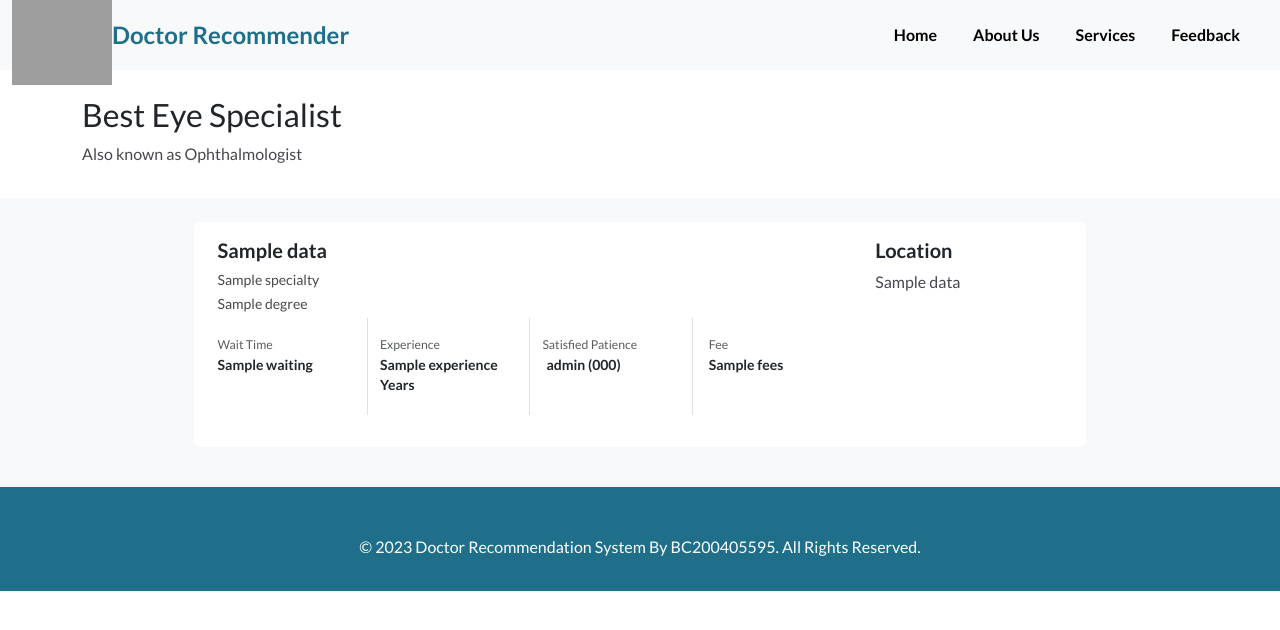
After one commit to E3zz/Doctor-Recommendation-System, a Flask app: template templates/eye_recommendation.html in a window 1280 px wide. The commit adds this page. Shown: the top 630 px of the page. Run offline with Flask 3, Linux system fonts and the light colour scheme; the template is opened without the code that fills it: most values are stand-ins (such as "Sample title", 1, 10 or a date in 2020); grey boxes are pictures that could not be loaded.

Commit message:
Feedback page and feedback storage logic

```diff
--- a/app.py
+++ b/app.py
@@ -1,8 +1,10 @@
 from flask import Flask, render_template, request, g
 from flask_caching import Cache
 from recommend import recommended_doctors
+from database import user_feedback
 
 app = Flask(__name__)
+db_operations = user_feedback("mongodb+srv://yahyakhalid1272:Cj%40123456@mydb.kudw48y.mongodb.net/")
 cache = Cache(app, config={'CACHE_TYPE': 'simple'})
 cache.init_app(app)
 
@@ -67,5 +69,29 @@ def pediatrician():
     return render_template("pediatrician_recommendation.html", data=pediatrician_doctors)
 
 
+@app.route("/Eye")
+@cache.memoize(100)
+def eye():
+    data = recommendations()
+    eye_doctors = [doctor for doctor in data if 'eye specialist' in doctor['Specialty'].lower()]
+    return render_template("eye_recommendation.html", data=eye_doctors)
+
+
+@app.route("/feedback", methods=['GET', 'POST'])
+def feedback():
+    # fetch data from the form and save it into the database
+    if request.method == 'POST':
+        print(request.form)  # Check if form data is being received correctly
+        name = request.form['name']
+        email = request.form['email']
+        feedback_text = request.form['message']
+        speciality = request.form['speciality']
+        db_operations.save_feedback(name, email, feedback_text, speciality)
+
+        return render_template("feedback.html", success=True)
+    # Logic for handling GET request
+    return render_template("feedback.html")
+
+
 if __name__ == "__main__":
     app.run(host='0.0.0.0', debug=False, port=5000)
--- a/static/css/style.css
+++ b/static/css/style.css
@@ -48,6 +48,8 @@ body {
 .border-orange:hover{
   border: 1px solid var(--orange);
 }
+
+
 
 
 /* header  */
@@ -164,6 +166,16 @@ h1{
 .btn:hover{
   background-color: var(--orange);
 }
+/* feedback section  */
+
+.feedback-section{
+  padding-top: 80px;
+}
+/* section footer  */
+.section-footer{
+  min-height: 50px;
+  padding:  10px;
+}
 
 /* section specialties  */
 
@@ -191,10 +203,18 @@ h1{
   margin: 0 auto;
 }
 
+
 .card h4 {
   font-size: 18px;
   margin-bottom: 10px;
 }
+#parent-container {
+  display: flex;
+  justify-content: center;
+  align-items: center;
+  height: 100vh; /* This will make the container take up the full height of the viewport */
+}
+
 .fw-bolder {
   color:#1F6F8B;
 }
@@ -211,6 +231,9 @@ h1{
 
 /* recomendation pages css  */
 /* gynecologist */
+
+.d-flex align-items-center{}
+
 
 .gynecologist-recomendation-section{
   padding-top: 80px;
--- /dev/null
+++ b/templates/eye_recommendation.html
@@ -0,0 +1,70 @@
+{% extends "layout.html" %}
+{% block body %}
+
+<section class="gynecologist-recomendation-section">
+    <div class="container">
+        <!-- row  -->
+        <div class="row">
+            <div class="py-3">
+                <h2 class="text-bold">Best Eye Specialist</h2>
+                <p class="text-grey">Also known as Ophthalmologist </p>
+            </div>
+        </div>
+    </div>
+  </section>
+
+
+<section class="gynecologist-recomendation-list-section bg-light">
+    {% for i in data %}
+  <div class="container">
+      <!-- row 1 card-1 -->
+
+      <div class="row card-row py-4">
+            <div class="col card mb-3 border-0 px-2">
+                <!-- card  -->
+                <div class="card mb-3 border-0">
+                    <!-- row  -->
+                    <div class="row g-0">
+                        <!-- col  -->
+                        <div class="card-body col-12 col-lg-6">
+                              <h5 class="card-title fw-semibold">{{i.Doctor_Name}}</h5>
+                              <p class="card-text text-grey mb-1">{{i.Specialty}}</p>
+                              <p class="card-text text-grey mb-1">{{i.Degree}}</p>
+                              <div class="row">
+                                <div class="col col-md-3 py-3  border-end">
+                                  <p class="card-text mb-0"><small class="text-body-secondary">Wait Time</small></p>
+                                  <p class="card-text fw-semibold">{{i.Waiting}}</p>
+                                </div>
+                                  <div class="col col-md-3 py-3  border-end">
+                                      <p class="card-text mb-0"><small class="text-body-secondary">Experience</small></p>
+                                      <p class="card-text fw-semibold mb-1">{{i.Experience}} Years </p>
+                                  </div>
+                                  <div class="col col-md-3 py-3  border-end ">
+                                      <p class="card-text  mb-0"><small class="text-body-secondary">Satisfied Patience</small></p>
+                                      <p class="card-text fw-semibold mb-1 ps-1">{{i.Satisfaction_level}} ({{i.Number_Of_Patients}}) </p>
+                                  </div>
+                                  <div class="col col-md-3 py-3">
+                                    <p class="card-text ps-1 mb-0"><small class="text-body-secondary">Fee</small></p>
+                                    <p class="card-text fw-semibold mb-1 ps-1">{{i.Fees}}</p>
+                                  </div>
+                              </div>
+                        </div>
+                        <!-- col  -->
+                        <div class="col-md-3 col-12">
+                            <div class="card border-0">
+                                <div class="card-body">
+                                  <h5 class="fw-bold">Location</h5>
+                                  <p class="text-grey">{{i.Hospital_Name}}</p>
+                                </div>
+                            </div>
+                        </div>
+                    </div>
+                </div>
+            </div>
+        </div>
+    {% endfor %}
+</section>
+
+
+
+{% endblock %}
--- a/templates/layout.html
+++ b/templates/layout.html
@@ -32,6 +32,10 @@
             <li class="nav-item">
               <a class="nav-link" href="#services">Services</a>
             </li>
+            <li class="nav-item">
+              <a class="nav-link" href="{{ url_for('feedback') }}">Feedback</a>
+            </li>
+
           </ul>
         </div>
       </div>
```
Also changed, not shown: database.py (+20 -0 lines), templates/feedback.html (added, +57 -0 lines), templates/index.html (+21 -16 lines), recommend.py (line endings or trailing spaces).
